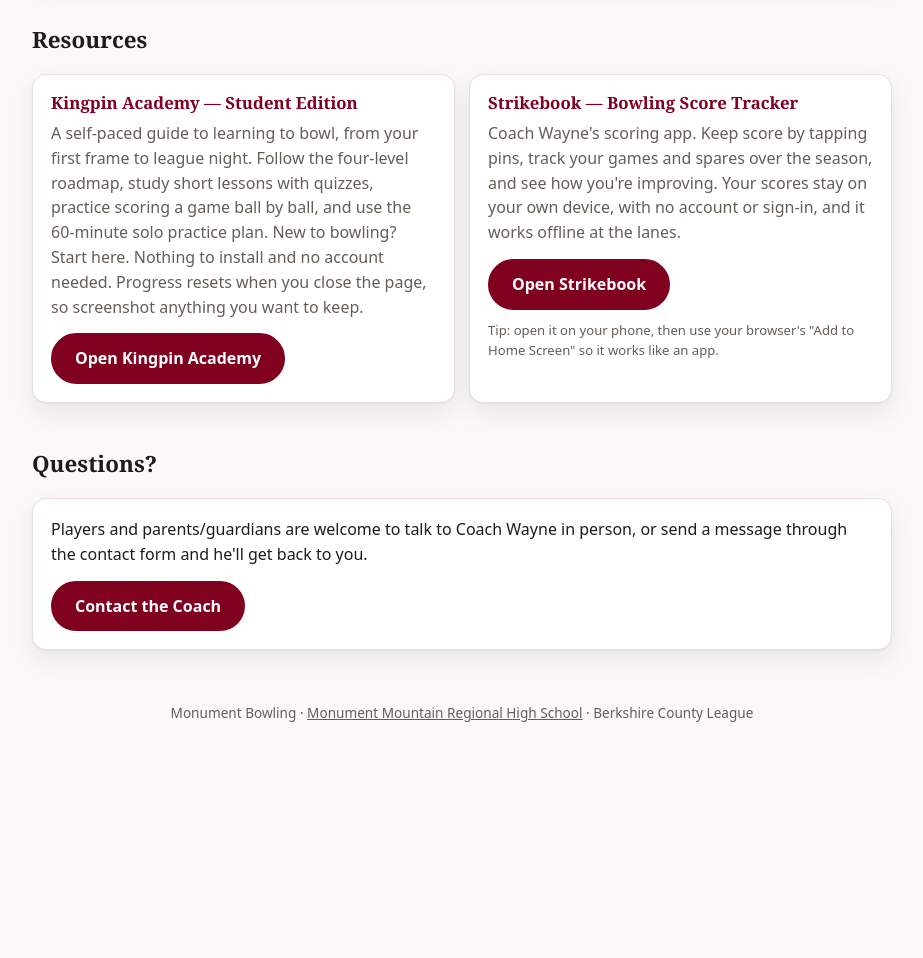
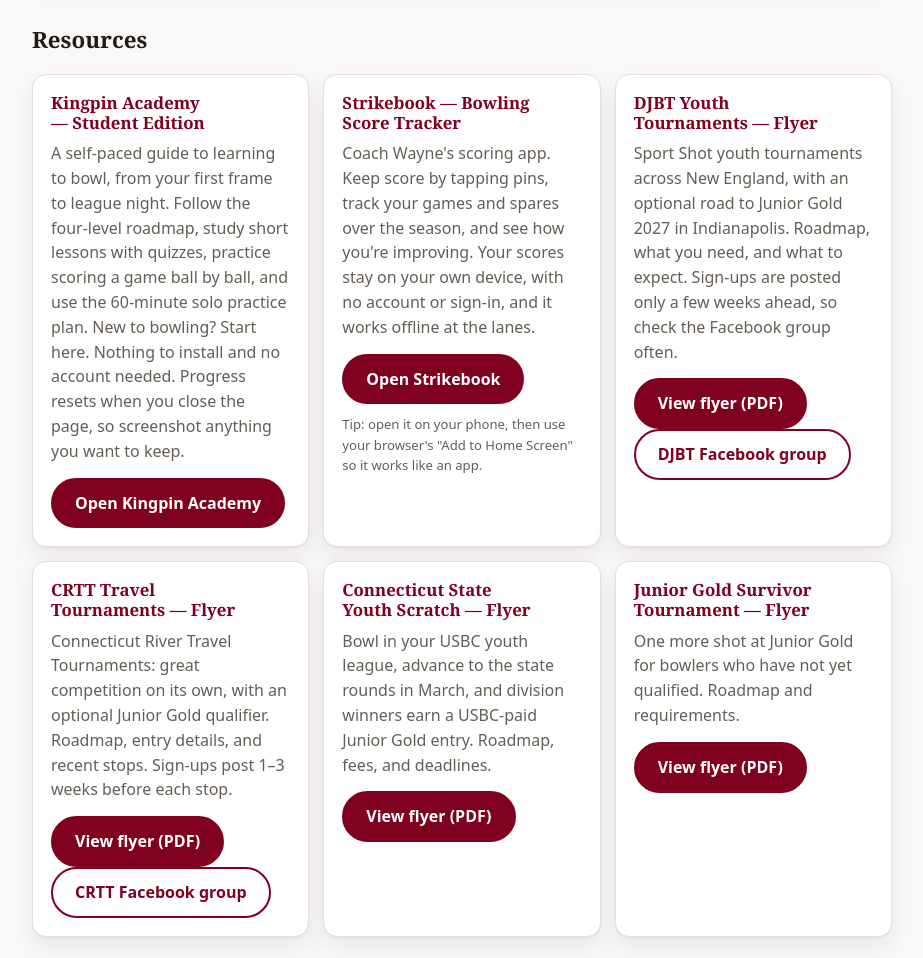
Before and after one commit to cartoticus/MonumentBowling, a plain HTML site: page index.html in a window 1280 px wide. Shown: the part 1925-2883 px from the top of the page, without its empty margins (178-1101 px from the left). Before the commit the page ends 2688 px from the top, so only its background shows below. Drawn offline with Linux system fonts and the light colour scheme.

Commit message:
Add Junior Gold qualifier flyers to Resources (#1)
Claude-Session: https://claude.ai/code/session_01KNXiYQN6qtZexse3wgvr5j

Co-authored-by: Claude <noreply@anthropic.com>

```diff
--- a/index.html
+++ b/index.html
@@ -102,6 +102,26 @@
       <p style="margin-top:14px;"><a class="btn primary" href="https://cartoticus.github.io/strikebook/" target="_blank" rel="noopener">Open Strikebook</a></p>
       <p class="hint" style="margin-top:10px;">Tip: open it on your phone, then use your browser's "Add to Home Screen" so it works like an app.</p>
     </div>
+    <div class="card">
+      <h3>DJBT Youth Tournaments — Flyer</h3>
+      <p>Sport Shot youth tournaments across New England, with an optional road to Junior Gold 2027 in Indianapolis. Roadmap, what you need, and what to expect. Sign-ups are posted only a few weeks ahead, so check the Facebook group often.</p>
+      <p style="margin-top:14px;"><a class="btn primary" href="assets/flyers/DJBT-Tournament-Flyer.pdf" target="_blank" rel="noopener">View flyer (PDF)</a> <a class="btn" href="https://www.facebook.com/share/g/1CExoyfqXx/" target="_blank" rel="noopener">DJBT Facebook group</a></p>
+    </div>
+    <div class="card">
+      <h3>CRTT Travel Tournaments — Flyer</h3>
+      <p>Connecticut River Travel Tournaments: great competition on its own, with an optional Junior Gold qualifier. Roadmap, entry details, and recent stops. Sign-ups post 1–3 weeks before each stop.</p>
+      <p style="margin-top:14px;"><a class="btn primary" href="assets/flyers/CRTT-Tournament-Flyer.pdf" target="_blank" rel="noopener">View flyer (PDF)</a> <a class="btn" href="https://www.facebook.com/share/g/1FH4tdsg1z/" target="_blank" rel="noopener">CRTT Facebook group</a></p>
+    </div>
+    <div class="card">
+      <h3>Connecticut State Youth Scratch — Flyer</h3>
+      <p>Bowl in your USBC youth league, advance to the state rounds in March, and division winners earn a USBC-paid Junior Gold entry. Roadmap, fees, and deadlines.</p>
+      <p style="margin-top:14px;"><a class="btn primary" href="assets/flyers/CT-State-Youth-Scratch-Flyer.pdf" target="_blank" rel="noopener">View flyer (PDF)</a></p>
+    </div>
+    <div class="card">
+      <h3>Junior Gold Survivor Tournament — Flyer</h3>
+      <p>One more shot at Junior Gold for bowlers who have not yet qualified. Roadmap and requirements.</p>
+      <p style="margin-top:14px;"><a class="btn primary" href="assets/flyers/Survivor-Tournament-Flyer.pdf" target="_blank" rel="noopener">View flyer (PDF)</a></p>
+    </div>
   </div>
 </section>
 
--- a/sw.js
+++ b/sw.js
@@ -1,6 +1,6 @@
 // Monument Bowling — service worker
 // Bump CACHE_NAME whenever the site's own files change so clients pick up the update.
-const CACHE_NAME = "mb-cache-v13";
+const CACHE_NAME = "mb-cache-v14";
 const PRECACHE_URLS = [
   "./",
   "./index.html",
```
Also changed, not shown: 4 other files.
